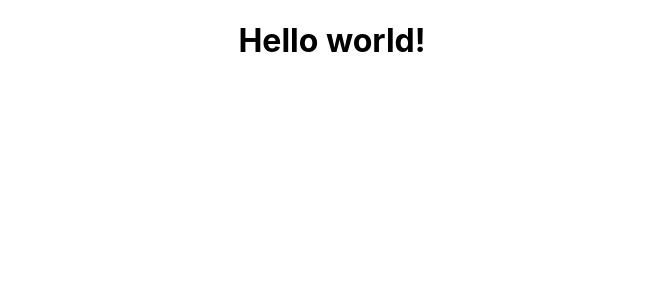
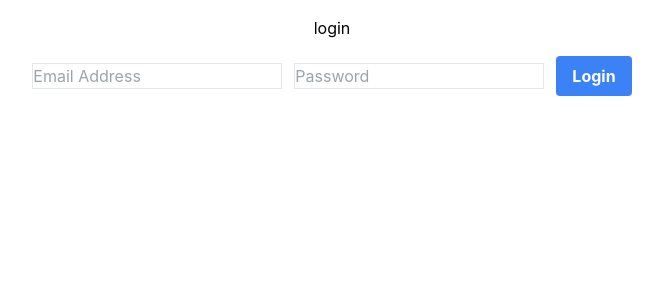
Before and after one commit to mayqel-subeq/Enviar-admin, a React (Create React App) app: page /login in a window 1280 px wide. Shown: the top 300 px of the page, without its empty margins (308-971 px from the left). Built offline with nearby package versions, Linux system fonts and the light colour scheme.

Commit message:
add login function

```diff
--- a/src/App.js
+++ b/src/App.js
@@ -1,12 +1,30 @@
 import logo from './logo.svg';
 import './App.css';
+import LoginPage from './pages/LoginPage';
+import HomePage from './pages/HomePage';
+import AdminPage from './pages/AdminPage';
+import { Route, Routes } from 'react-router-dom'
+import ProtectedRoute from './components/ProtectedRoute';
+import ProtectedLogin from './components/ProtectedLogin';
+import './assets/tailwind/index.css'
 
 function App() {
   return (
     <div className="App">
-      <h1 className="text-3xl font-bold underline">
-        Hello world!
-      </h1>
+      <Routes>
+        <Route path='/' element={
+          <ProtectedRoute>
+            <AdminPage />
+          </ProtectedRoute>
+        }>
+          <Route index={true} element={<HomePage />} />
+        </Route>
+        <Route path='/login' element={
+          <ProtectedLogin>
+            <LoginPage />
+          </ProtectedLogin>
+        }></Route>
+      </Routes>
     </div>
   );
 }
--- /dev/null
+++ b/src/components/ProtectedLogin.js
@@ -0,0 +1,11 @@
+import { Navigate } from 'react-router-dom'
+import LoginPage from '../pages/LoginPage'
+
+export default function ProtectedLogin() {
+    const isLogin = localStorage.getItem("access_token")
+    if (isLogin) {
+        return <Navigate to='/' />
+    }
+
+    return <LoginPage />
+}
--- /dev/null
+++ b/src/components/ProtectedRoute.js
@@ -0,0 +1,11 @@
+import { Navigate } from 'react-router-dom'
+
+export default function ProtectedRoute({ children }) {
+    const isLogin = localStorage.getItem("access_token")
+
+    if (!isLogin) {
+        return <Navigate to='/login' />
+    }
+
+    return children
+}
--- a/src/index.js
+++ b/src/index.js
@@ -3,11 +3,13 @@ import ReactDOM from 'react-dom/client';
 import './index.css';
 import App from './App';
 import reportWebVitals from './reportWebVitals';
-
+import { BrowserRouter } from 'react-router-dom'
 const root = ReactDOM.createRoot(document.getElementById('root'));
 root.render(
   <React.StrictMode>
-    <App />
+    <BrowserRouter>
+      <App />
+    </BrowserRouter>
   </React.StrictMode>
 );
 
--- /dev/null
+++ b/src/pages/AdminPage.js
@@ -0,0 +1,4 @@
+import { Outlet } from 'react-router-dom'
+export default function AdminPage() {
+    return <Outlet />
+}
--- /dev/null
+++ b/src/pages/HomePage.js
@@ -0,0 +1,7 @@
+export default function HomePage() {
+    return (
+        <>
+            <h1>home page</h1>
+        </>
+    )
+}
--- /dev/null
+++ b/src/pages/LoginPage.js
@@ -0,0 +1,65 @@
+import { useState } from "react"
+import { useNavigate } from 'react-router-dom';
+import axios from "axios"
+
+export default function LoginPage() {
+    const navigate = useNavigate()
+    const [inputFormUser, setInputFormUser] = useState({
+        email: '',
+        password: ''
+    })
+    const handleInputChange = (e) => {
+        e.preventDefault()
+        const newInput = {
+            ...inputFormUser,
+        }
+        newInput[e.target.name] = e.target.value
+        setInputFormUser(newInput)
+    }
+
+    const handleLogin = async (e) => {
+        try {
+            const response = await axios.post(`http://localhost:3000/login`, {
+                email: inputFormUser.email,
+                password: inputFormUser.password
+            })
+            // console.log(response.data);
+            localStorage.setItem("access_token", response.data.access_token)
+            navigate('/')
+        }
+        catch (err) {
+            console.log(err.response.data.error.message);
+        }
+        finally {
+            setInputFormUser({
+                email: '',
+                password: ''
+            })
+        }
+    }
+
+    return (
+        <div className="mt-4">
+            <h1>login</h1>
+            <div className="mt-4">
+                <input
+                    className="border"
+                    value={inputFormUser.email}
+                    onChange={(e) => handleInputChange(e)}
+                    placeholder="Email Address"
+                    type="email"
+                    name="email"
+                />
+                <input
+                    className=" border ml-3"
+                    value={inputFormUser.password}
+                    onChange={(e) => handleInputChange(e)}
+                    type="password"
+                    placeholder="Password"
+                    name="password"
+                />
+                <button class="bg-blue-500 hover:bg-blue-700 text-white font-bold py-2 px-4 rounded ml-3" onClick={(e) => handleLogin(e)}>Login</button>
+            </div>
+        </div>
+    )
+}
```
Also changed, not shown: src/components/NavbarComponent.jsx (added, +8 -0 lines).
